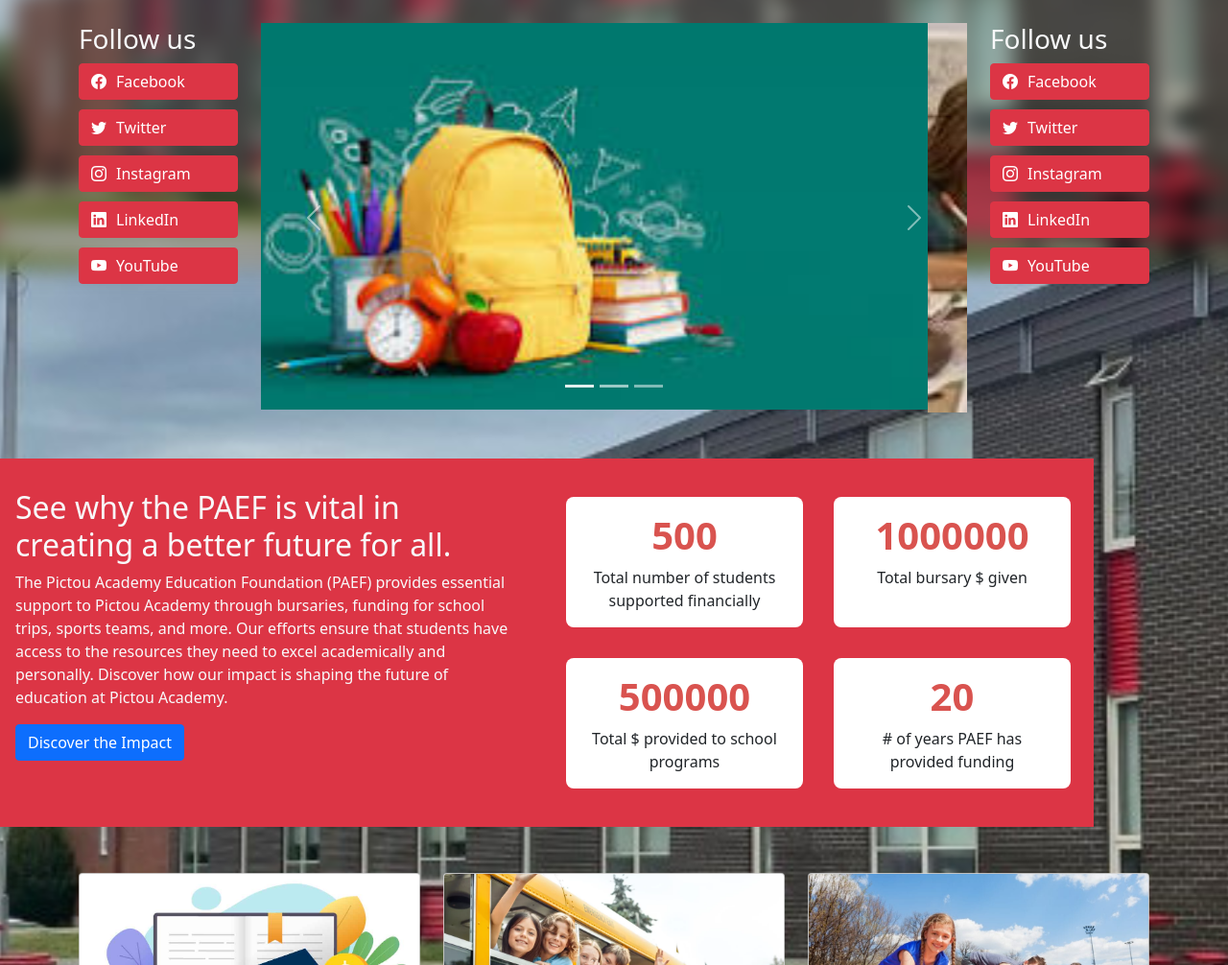
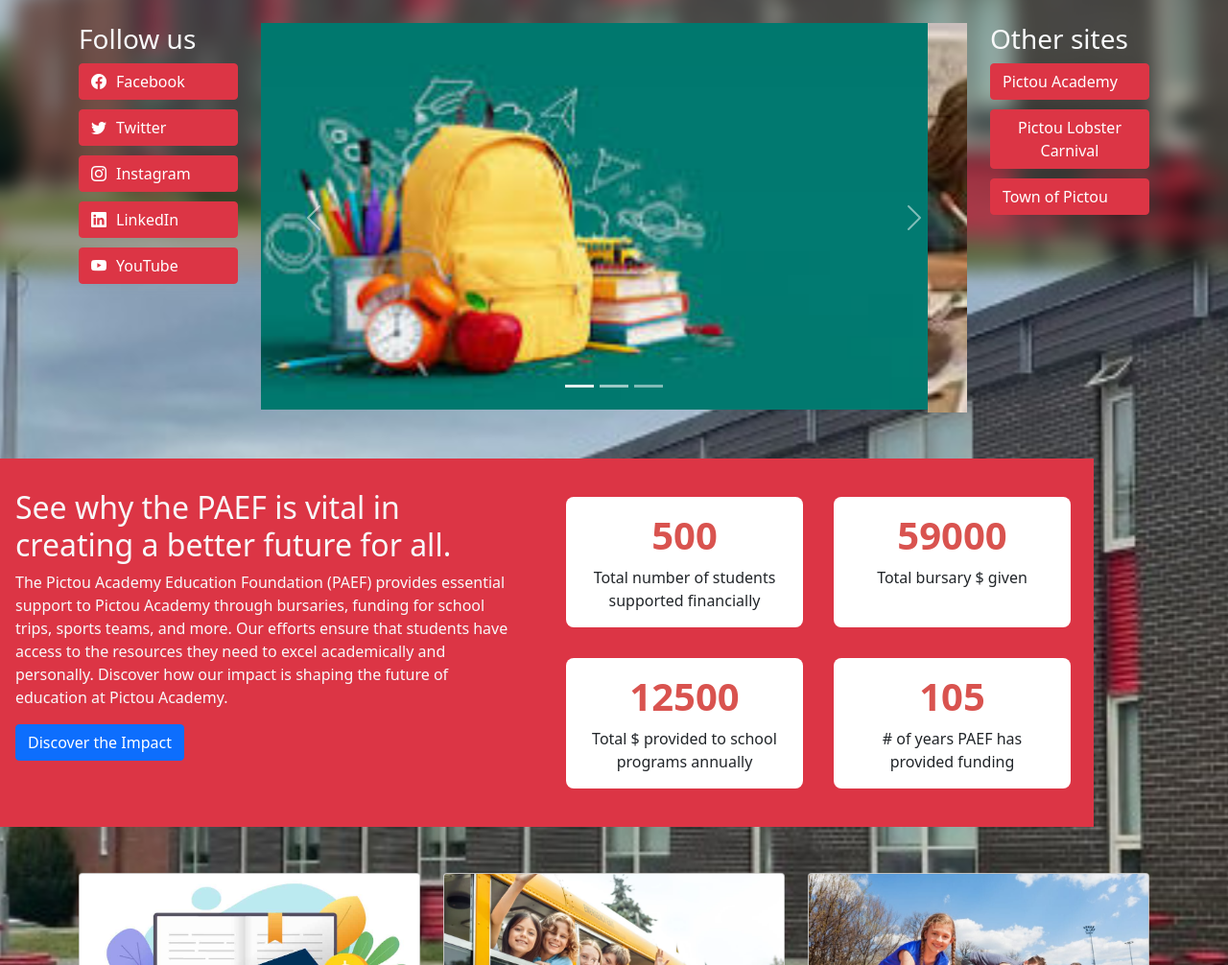
Before and after one commit to JohnBell127/PAEF, a plain HTML site: page index.html in a window 1280 px wide. Shown: the part 560-1566 px from the top of the page at 96% size. Drawn offline with nearby package versions, Linux system fonts and the light colour scheme.

Commit message:
info updates

```diff
--- a/index.html
+++ b/index.html
@@ -221,12 +221,10 @@
             </div>
             <div class="col-md-2">
                 <div class="social-buttons">
-                    <h3 class="text-light">Follow us</h3>
-                    <a href="https://www.facebook.com" class="btn btn-danger" target="_blank"><i class="bi bi-facebook"></i> Facebook</a>
-                    <a href="https://www.twitter.com" class="btn btn-danger" target="_blank"><i class="bi bi-twitter"></i> Twitter</a>
-                    <a href="https://www.instagram.com" class="btn btn-danger" target="_blank"><i class="bi bi-instagram"></i> Instagram</a>
-                    <a href="https://www.linkedin.com" class="btn btn-danger" target="_blank"><i class="bi bi-linkedin"></i> LinkedIn</a>
-                    <a href="https://www.youtube.com" class="btn btn-danger" target="_blank"><i class="bi bi-youtube"></i> YouTube</a>
+                    <h3 class="text-light">Other sites</h3>
+                    <a href="https://pa.ccrce.ca/" class="btn btn-danger" target="_blank">Pictou Academy</a>
+                    <a href="https://pictoulobstercarnival.ca/" class="btn btn-danger" target="_blank">Pictou Lobster Carnival</a>
+                    <a href="https://www.townofpictou.ca/" class="btn btn-danger" target="_blank">Town of Pictou</a>
                 </div>
             </div>
         </div>
@@ -247,15 +245,15 @@
                         <p>Total number of students supported financially</p>
                     </div>
                     <div class="impact-stat">
-                        <h2 class="rolling-numbers" data-value="1000000">0</h2>
+                        <h2 class="rolling-numbers" data-value="59000">0</h2>
                         <p>Total bursary $ given</p>
                     </div>
                     <div class="impact-stat">
-                        <h2 class="rolling-numbers" data-value="500000">0</h2>
-                        <p>Total $ provided to school programs</p>
+                        <h2 class="rolling-numbers" data-value="12500">0</h2>
+                        <p>Total $ provided to school programs annually</p>
                     </div>
                     <div class="impact-stat">
-                        <h2 class="rolling-numbers" data-value="20">0</h2>
+                        <h2 class="rolling-numbers" data-value="105">0</h2>
                         <p># of years PAEF has provided funding</p>
                     </div>
                 </div>
```
Also changed, not shown: about-us.html (+4 -4 lines).
